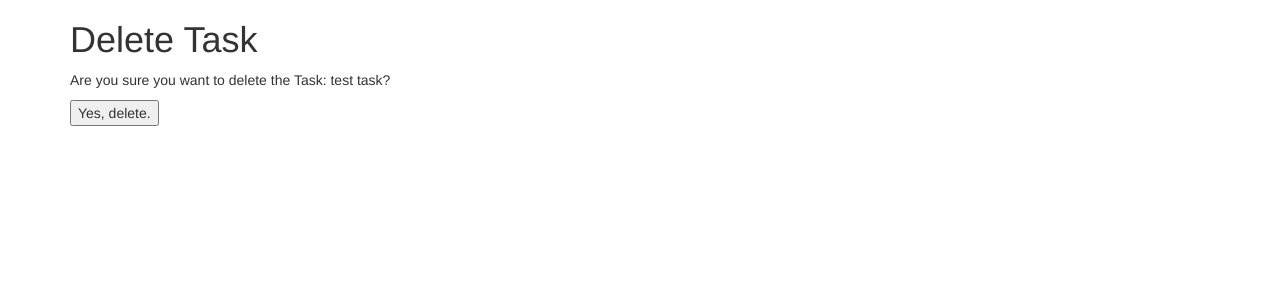
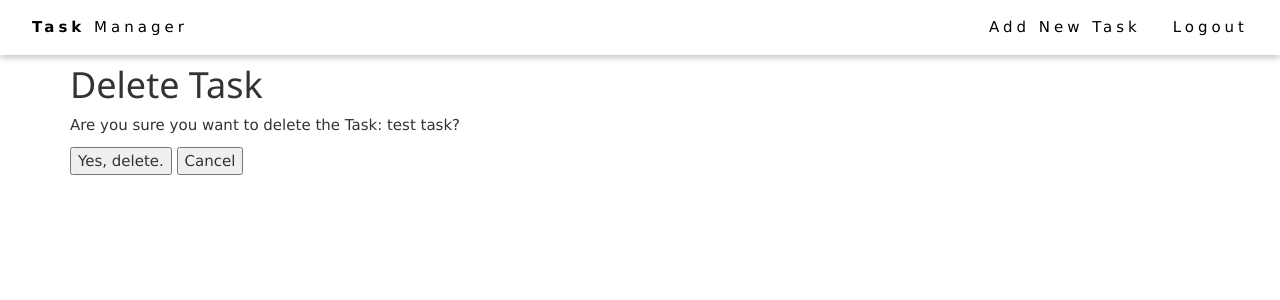
Before and after one commit to soroor-mon/django-first-project, a Django app: page /task/delete/11 in a window 1280 px wide. Shown: the top 300 px of the page. Run offline with Django 3.2, Linux system fonts and the light colour scheme; a user stored in the database is signed in; data comes from the database, SQL or seed files in the repository; both versions use the stored data as it was after the commit; some libraries are stand-ins or nearby versions.

Commit message:
api endpoints added navbar added to bootstrap cancel button added to delete confirmation

```diff
--- a/DjangoFinalProject/urls.py
+++ b/DjangoFinalProject/urls.py
@@ -13,15 +13,13 @@ Including another URLconf
     1. Import the include() function: from django.urls import include, path
     2. Add a URL to urlpatterns:  path('blog/', include('blog.urls'))
 """
-
 from django.contrib import admin
 from django.conf.urls import include
 from django.urls import path
 
 urlpatterns = [
-
     path('', include('taskManager.urls')),
     path('admin/', admin.site.urls),
     path('accounts/', include('django.contrib.auth.urls')),
-
+    path('api-auth/', include('rest_framework.urls')),
 ]
--- a/taskManager/templates/taskManager/task_confirm_delete.html
+++ b/taskManager/templates/taskManager/task_confirm_delete.html
@@ -7,5 +7,6 @@
 <form action="" method="POST">
   {% csrf_token %}
   <input type="submit" value="Yes, delete.">
+ <input type="submit" value="Cancel" onclick="window.location.href='{% url 'taskManager:all-task' %}';return false;">
 </form>
 {% endblock %}
--- a/taskManager/urls.py
+++ b/taskManager/urls.py
@@ -1,13 +1,22 @@
 from django.urls import path
+from rest_framework.urlpatterns import format_suffix_patterns
 
 from taskManager import views
 
 app_name = 'taskManager'
 urlpatterns = [
+
     path('', views.TaskListView.as_view(), name='all-task'),
     path('task/create', views.TaskCreateView.as_view(), name='create-task'),
     path('task/<int:pk>', views.TaskDetailView.as_view(), name='detail-task'),
     path('task/update/<int:pk>', views.TaskUpdateView.as_view(), name='update-task'),
     path('task/delete/<int:pk>', views.TaskDeleteView.as_view(), name='delete-task'),
 
+    path('api/task/', views.TaskList.as_view()),
+    path('api/task/<int:pk>/', views.TaskDetail.as_view()),
+    path('api/user/', views.UserList.as_view()),
+    path('api/user/<int:pk>/', views.UserDetail.as_view()),
+
 ]
+
+urlpatterns = format_suffix_patterns(urlpatterns)
--- a/taskManager/views.py
+++ b/taskManager/views.py
@@ -1,14 +1,38 @@
+from django.contrib.auth.models import User
 from django.db.models import Q
-from django.http import HttpResponseRedirect
+from django.http import HttpResponseRedirect, JsonResponse, HttpResponse, Http404
 from django.shortcuts import render, get_object_or_404
 
-from django.contrib.auth.mixins import LoginRequiredMixin
+from django.contrib.auth.mixins import LoginRequiredMixin, UserPassesTestMixin
 from django.urls import reverse
+from django.views.decorators.csrf import csrf_exempt
 from django.views.generic import DeleteView
+from rolepermissions.mixins import HasPermissionsMixin
+from rest_framework import viewsets, permissions, status, generics
+from rest_framework.decorators import api_view, permission_classes
+from rest_framework.parsers import JSONParser
+from rest_framework.permissions import IsAuthenticated, IsAuthenticatedOrReadOnly, BasePermission, SAFE_METHODS
+from rest_framework.response import Response
+from rest_framework.views import APIView
 
 from taskManager.forms import CreateTaskForm
 from taskManager.models import Task
 from django.views import View
+
+from taskManager.serializers import TaskSerializer, UserSerializer
+
+
+class AuthorOrReadOnly(permissions.BasePermission):
+
+    def has_permission(self, request, view):
+        if request.user.is_authenticated:
+            return True
+        return False
+
+    def has_object_permission(self, request, view, obj):
+        if obj.owner == request.user:
+            return True
+        return False
 
 
 class TaskListView(View):
@@ -44,8 +68,6 @@ class TaskCreateView(LoginRequiredMixin, View):
         task = form.save(commit=False)
         task.owner = self.request.user
         task.save()
-        form.save_m2m()
-
         return HttpResponseRedirect(reverse('taskManager:all-task'))
 
 
@@ -63,13 +85,13 @@ class TaskUpdateView(LoginRequiredMixin, View):
     template_name = 'taskManager/task_form.html'
 
     def get(self, request, pk=None):
-        task = get_object_or_404(Task, id=pk, owner=self.request.user)
+        task = get_object_or_404(Task, id=pk, owner=request.user)
         form = CreateTaskForm(instance=task)
         ctx = {'form': form}
         return render(request, self.template_name, ctx)
 
     def post(self, request, pk=None):
-        task = get_object_or_404(Task, id=pk, owner=self.request.user)
+        task = get_object_or_404(Task, id=pk, owner=request.user)
         form = CreateTaskForm(request.POST, instance=task or None)
 
         if not form.is_valid():
@@ -78,12 +100,81 @@ class TaskUpdateView(LoginRequiredMixin, View):
 
         task = form.save(commit=False)
         task.save()
-        form.save_m2m()
         return HttpResponseRedirect(reverse('taskManager:all-task'))
 
 
-class TaskDeleteView(LoginRequiredMixin, DeleteView):
+# UserPassesTestMixin,
+class TaskDeleteView(UserPassesTestMixin, DeleteView):
     model = Task
+    raise_exception = True
+
+    def test_func(self):
+        self.object = self.get_object()
+        return self.object.owner == self.request.user
 
     def get_success_url(self):
         return reverse('taskManager:all-task')
+
+
+class TaskList(APIView):
+    """
+    List all code tasks, or create a new task.
+    """
+    permission_classes = [permissions.IsAuthenticatedOrReadOnly]
+
+    def get(self, request, format=None):
+        tasks = Task.objects.all()
+        serializer = TaskSerializer(tasks, many=True)
+        return Response(serializer.data)
+
+    def post(self, request, format=None):
+        serializer = TaskSerializer(data=request.data)
+        if serializer.is_valid():
+            serializer.save()
+            return Response(serializer.data, status=status.HTTP_201_CREATED)
+        return Response(serializer.errors, status=status.HTTP_400_BAD_REQUEST)
+
+    def perform_create(self, serializer):
+        serializer.save(owner=self.request.user)
+
+
+class TaskDetail(APIView):
+    """
+    Retrieve, update or delete a code task instance.
+    """
+    permission_classes = [AuthorOrReadOnly]
+
+    def get_object(self, pk):
+        try:
+            return Task.objects.get(pk=pk)
+        except Task.DoesNotExist:
+            raise Http404
+
+    def get(self, request, pk):
+        task = self.get_object(pk)
+        serializer = TaskSerializer(task)
+        return Response(serializer.data)
+
+    def put(self, request, pk):
+        task = self.get_object(pk)
+        data = JSONParser().parse(request)
+        serializer = TaskSerializer(task, data=data)
+        if serializer.is_valid():
+            serializer.save()
+            return Response(serializer.data)
+        return Response(serializer.errors, status=400)
+
+    def delete(self, request, pk):
+        task = self.get_object(pk)
+        task.delete()
+        return Response(status=status.HTTP_204_NO_CONTENT)
+
+
+class UserList(generics.ListAPIView):
+    queryset = User.objects.all()
+    serializer_class = UserSerializer
+
+
+class UserDetail(generics.RetrieveAPIView):
+    queryset = User.objects.all()
+    serializer_class = UserSerializer
--- a/templates/base_bootstrap.html
+++ b/templates/base_bootstrap.html
@@ -36,11 +36,30 @@
 <link rel="stylesheet" href="https://use.fontawesome.com/releases/v5.8.1/css/v4-shims.css">
 
 <meta name="dj4e-version" content="2021-04-14">
+<meta charset="UTF-8">
+<meta name="viewport" content="width=device-width, initial-scale=1">
+<link rel="stylesheet" href="https://www.w3schools.com/w3css/4/w3.css">
 
 {% block head %} {% endblock %}
 
 </head>
 <body>
+
+<!-- Navbar (sit on top) -->
+<div>
+  <div class="w3-bar w3-white w3-wide w3-padding w3-card">
+    <a href="{% url 'taskManager:all-task' %}" class="w3-bar-item w3-button"><b>Task</b> Manager</a>
+    <!-- Float links to the right. Hide them on small screens -->
+    <div class="w3-right w3-hide-small">
+        {% if user.is_authenticated %}
+            <a class="w3-bar-item w3-button" href="{% url 'taskManager:create-task' %}">Add New Task</a>
+            <a class="w3-bar-item w3-button" href="{% url 'logout' %}?next={% url 'taskManager:all-task' %}">Logout</a>
+        {% else %}
+            <a class="w3-bar-item w3-button" href="{% url 'login' %}?next={% url 'taskManager:all-task' %}">Login</a>
+        {% endif %}
+    </div>
+  </div>
+</div>
 <div class="container">
 {% block navbar %} {% endblock %}
 {% block welcome %} {% endblock %}
```
Also changed, not shown: DjangoFinalProject/settings.py (+9 -0 lines), taskManager/serializers.py (added, +17 -0 lines), taskManager/templates/taskManager/task_list.html (+3 -6 lines), db.sqlite3.
